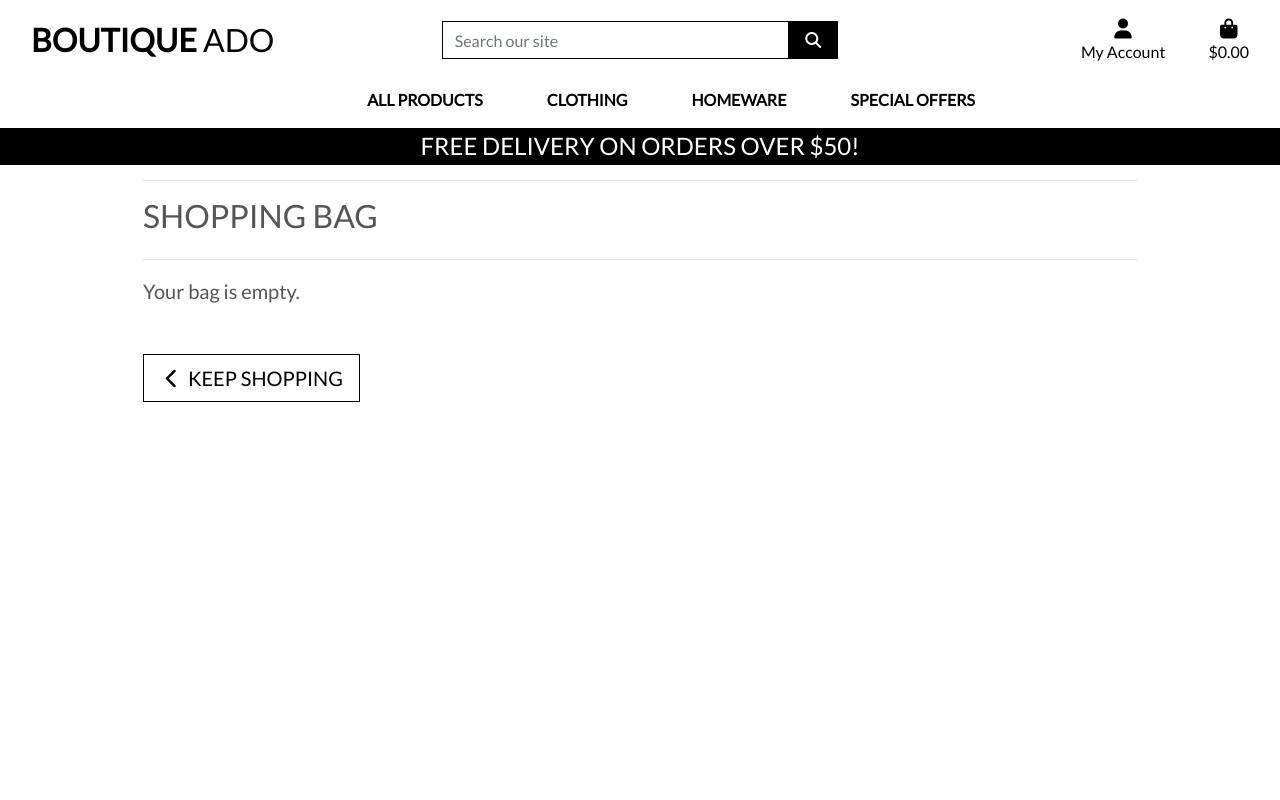
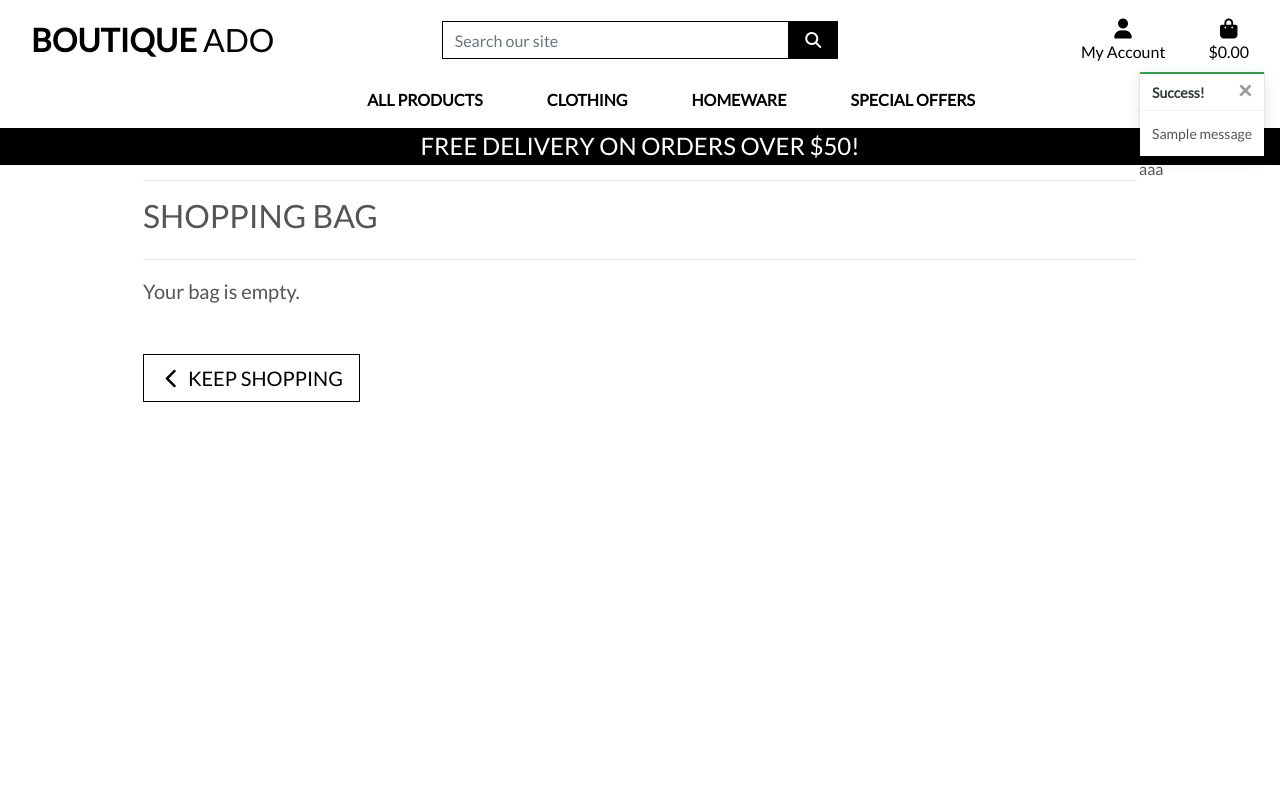
Before and after one commit to wgregorycoding-eng/boutique_ado_v1, a Django app: page /bag/ in a window 1280 px wide. Run offline with Django 3.2, Linux system fonts and the light colour scheme; tables that the repository leaves empty hold one stand-in row (values such as "Sample post"); one stand-in notice (Sample message) is shown; some libraries are stand-ins or nearby versions.

Commit message:
Add Bootstrap toasts and Django messages integration

```diff
--- a/bag/views.py
+++ b/bag/views.py
@@ -1,4 +1,6 @@
-from django.shortcuts import render, redirect, reverse, HttpResponse
+from django.shortcuts import render, redirect, reverse, HttpResponse, get_object_or_404
+from django.contrib import messages
+from products.models import Product
 
 # Create your views here.
 
@@ -12,6 +14,7 @@ def view_bag(request):
 def add_to_bag(request, item_id):
     """ Add a quantity of the specified product to the shopping bag """
 
+    product = get_object_or_404(Product, pk=item_id)
     quantity = int(request.POST.get('quantity'))
     redirect_url = request.POST.get('redirect_url')
     size = None
@@ -34,6 +37,7 @@ def add_to_bag(request, item_id):
             bag[item_id] = quantity
 
     request.session['bag'] = bag
+    messages.success(request, f'Added {product.name} to your bag')
     return redirect(redirect_url)
 
 
--- a/static/css/base.css
+++ b/static/css/base.css
@@ -83,6 +83,23 @@ body {
     z-index: -1;
 }
 
+/* ------------------------------- bootstrap toasts */
+
+.message-container {
+    position: fixed;
+    top: 72px;
+    right: 15px;
+    z-index: 99999999999;
+}
+
+.custom-toast {
+    overflow: visible;
+}
+
+.toast-capper {
+    height: 2px;
+}
+
 a.category-badge > span.badge:hover {
     background: #212529 !important;
     color: #fff !important;
--- a/templates/base.html
+++ b/templates/base.html
@@ -110,7 +110,21 @@
         </div>
     </header>
     {% if messages %}
-        <div class="message-container"></div>
+        <div class="message-container">
+            {% for message in messages %}
+                {% with message.level as level %}
+                    {% if level == 40 %}
+                        {% include 'includes/toasts/toast_error.html' %}
+                    {% elif level == 30 %}
+                        {% include 'includes/toasts/toast_warning.html' %}
+                    {% elif level == 25 %}
+                        {% include 'includes/toasts/toast_success.html' %}
+                    {% else %}
+                        {% include 'includes/toasts/toast_info.html' %}
+                    {% endif %}
+                {% endwith %}
+            {% endfor %}
+        </div>
     {% endif %}
 
     {% block page_header %}
@@ -120,6 +134,9 @@
     {% endblock %}
 
     {% block postloadjs %}
+        <script type="text/javascript">
+            $('.toast').toast('show');
+        </script>
     {% endblock %}
   </body>
 </html>
--- /dev/null
+++ b/templates/includes/toasts/toast_success.html
@@ -0,0 +1,13 @@
+<div class="toast custom-toast rounded-0 border-top-0" data-autohide="false">
+    <div class="arrow-up arrow-success"></div>
+    <div class="w-100 toast-capper bg-success"></div>
+    <div class="toast-header bg-white text-dark">
+        <strong class="mr-auto">Success!</strong>
+        <button type="button" class="ml-2 mb-1 close text-dark" data-dismiss="toast" aria-label="Close">
+            <span aria-hidden="true">&times;</span>
+        </button>
+    </div>
+    <div class="toast-body bg-white">
+        {{ message }}
+    </div>
+</div>aaa
```
Also changed, not shown: templates/includes/toasts/toast_error.html (added, +13 -0 lines), templates/includes/toasts/toast_info.html (added, +13 -0 lines), templates/includes/toasts/toast_warning.html (added, +13 -0 lines).
